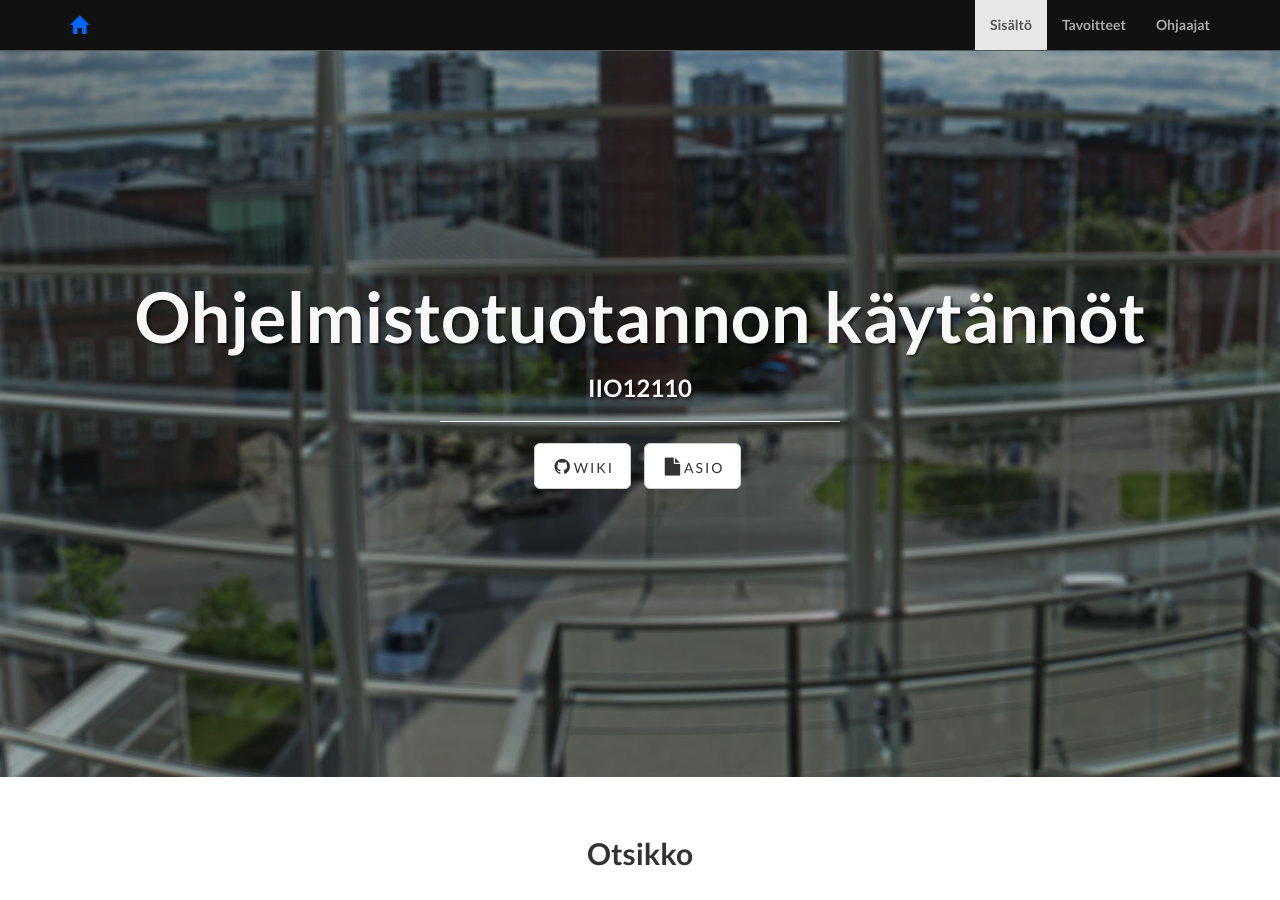
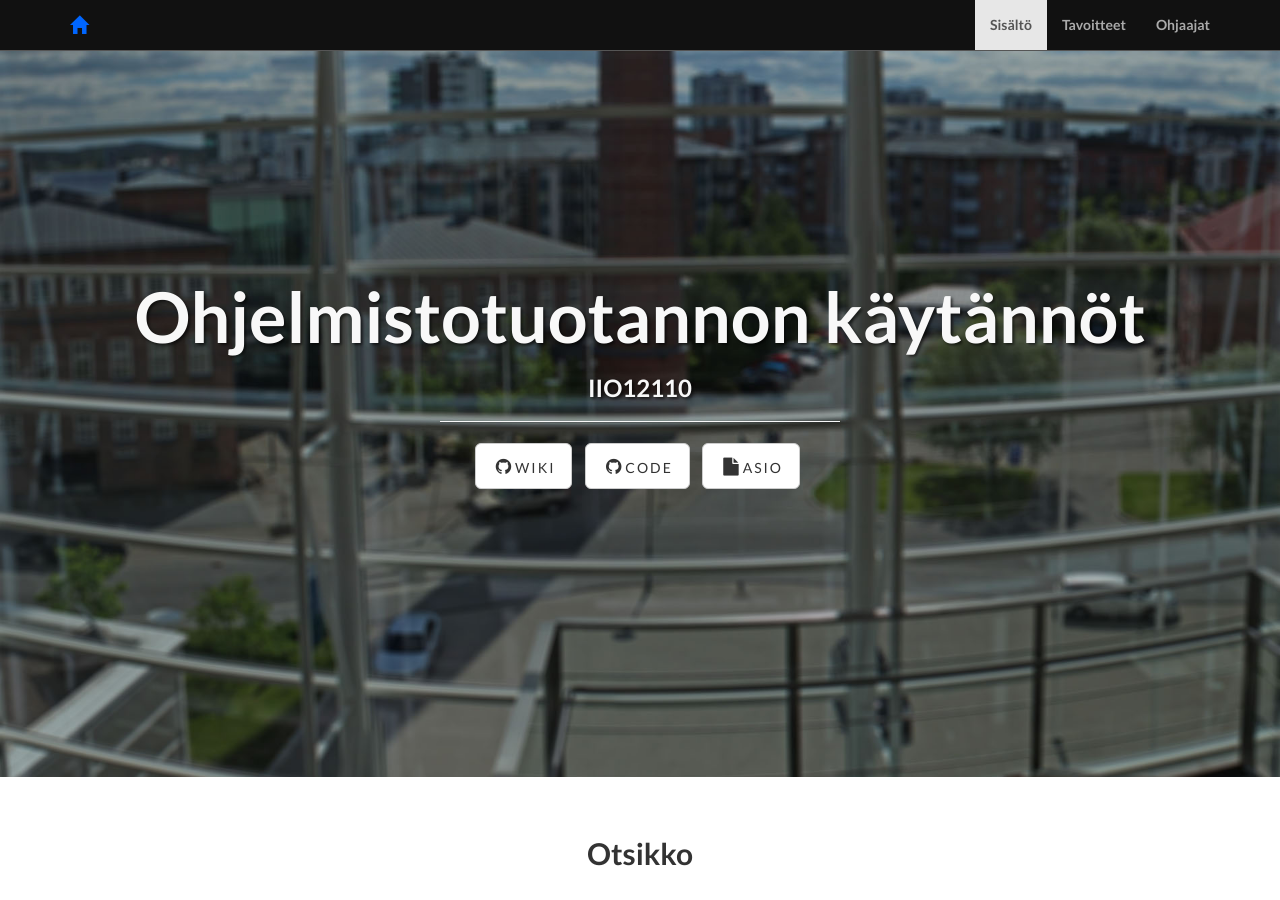
Before and after one commit to Pewpo/TTOS1000-ohjelmistotuotanto, a Jekyll site: the page built from index.html, in a window 1280 px wide and 900 px high. Built offline with Jekyll 4.4.1, drawn with Linux system fonts in a browser that asks for light colours.

Commit message:
Update _config.yml

```diff
--- a/_config.yml
+++ b/_config.yml
@@ -27,7 +27,10 @@ permalink: pretty
 
 social:
   - title: wiki
-    url: http://jamk-it.github.io/IIO12110-ohjelmistotuotannon_kaytannot/wiki
+    url: https://github.com/JAMK-IT/IIO12110-ohjelmistotuotannon_kaytannot/wiki
+    icon: fa fa-github fa-fw
+  - title: code
+    url: https://github.com/JAMK-IT/IIO12110-ohjelmistotuotannon_kaytannot/
     icon: fa fa-github fa-fw
   - title: asio
     url: https://asio.jamk.fi/pls/asio/asio_ectskuv1.kurssin_ks?ktun=TTOS12110&knro=&noclose=%20&lan=fi
```
